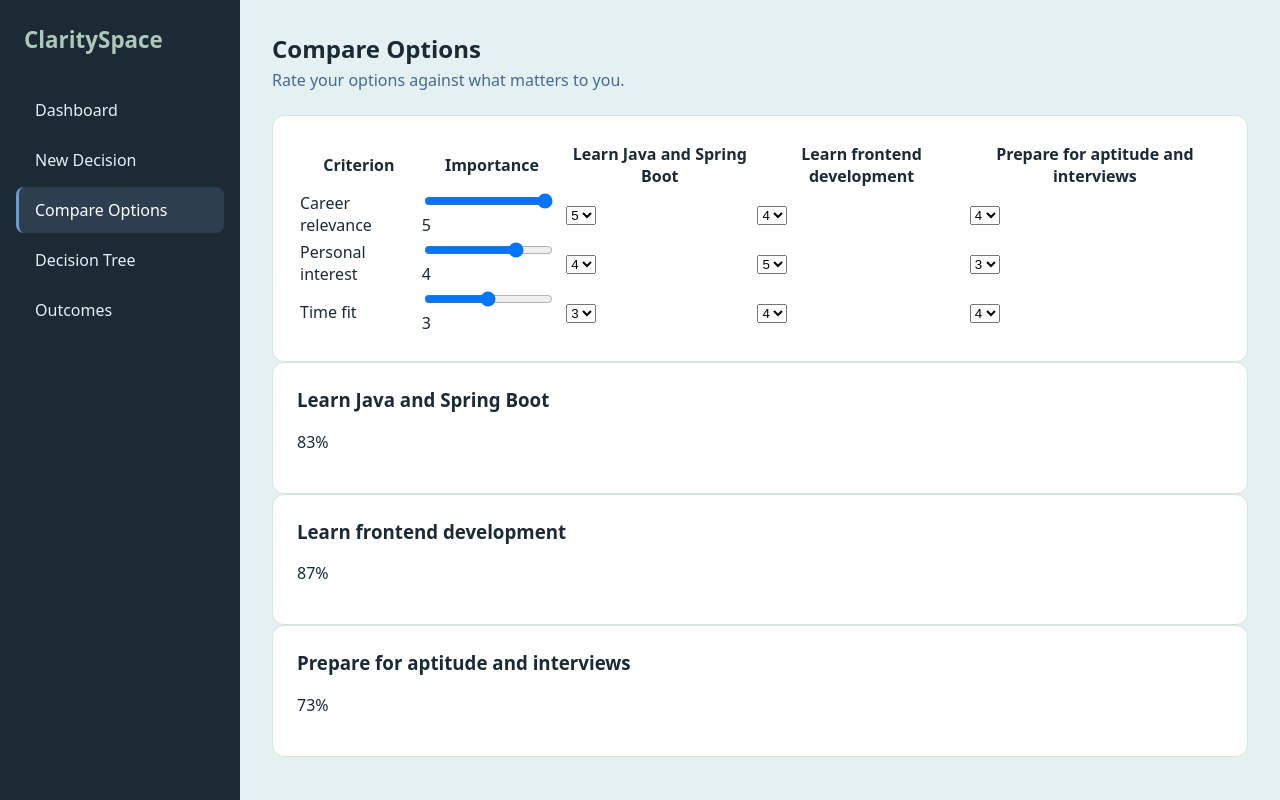
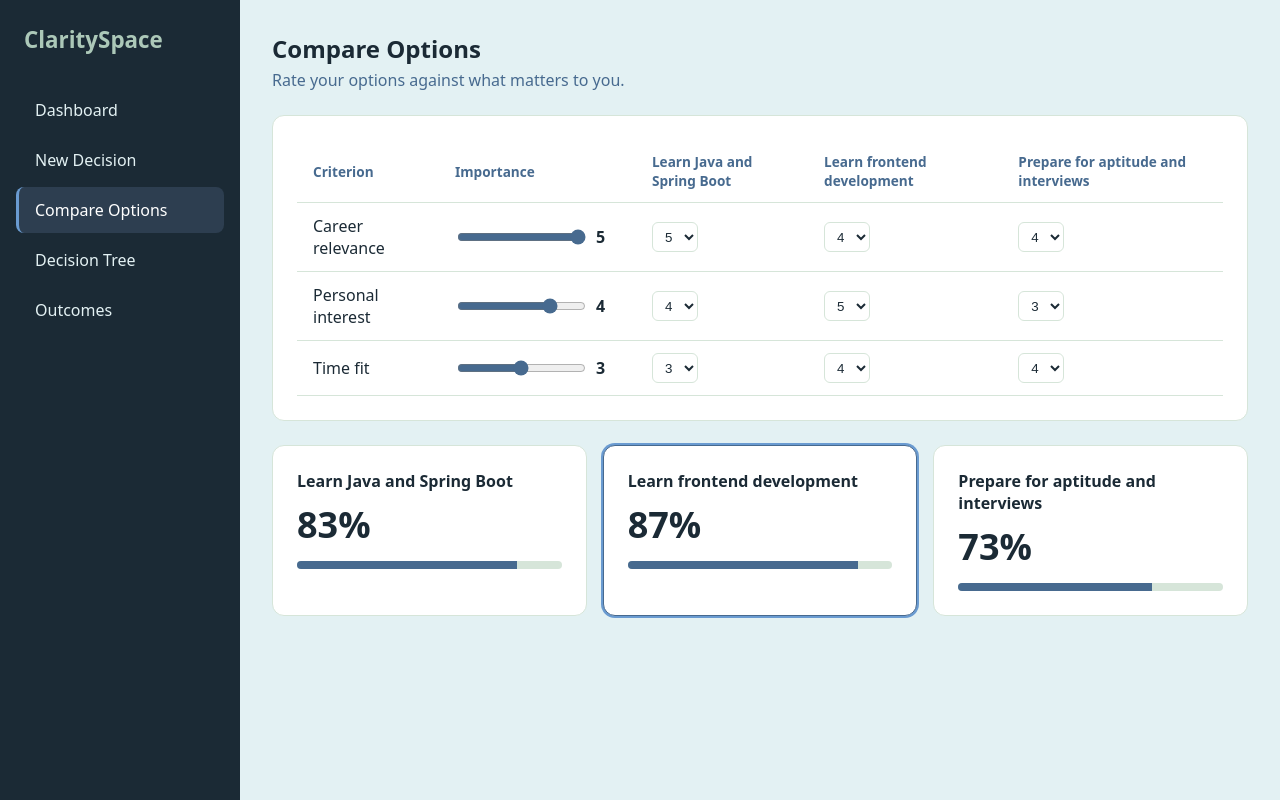
Before and after one commit to sonalstack330/ClaritySpace, a React app in the folder frontend/: page / in a window 1280 px wide. Both pictures are taken after a click on the item "Compare Options". Built offline with nearby package versions, Linux system fonts and the light colour scheme; the HTML template or start-up script is replaced by a standard one.

Commit message:
Add styles for the scoring matrix and result cards

```diff
--- a/frontend/src/App.css
+++ b/frontend/src/App.css
@@ -69,3 +69,84 @@
 .card h3 {
   margin-top: 0;
 }
+/* Scoring matrix */
+.matrix-wrapper {
+  overflow-x: auto;
+}
+
+.matrix {
+  width: 100%;
+  border-collapse: collapse;
+}
+
+.matrix th,
+.matrix td {
+  padding: 0.75rem 1rem;
+  text-align: left;
+  border-bottom: 1px solid var(--color-border);
+}
+
+.matrix th {
+  color: var(--color-text-muted);
+  font-size: 0.85rem;
+}
+
+.weight-control {
+  display: flex;
+  align-items: center;
+  gap: 0.5rem;
+}
+
+.weight-control input[type='range'] {
+  accent-color: var(--color-primary);
+}
+
+.weight-value {
+  min-width: 1.5rem;
+  font-weight: 600;
+}
+
+.matrix select {
+  padding: 0.35rem 0.5rem;
+  border: 1px solid var(--color-border);
+  border-radius: 6px;
+  background-color: var(--color-surface);
+  color: var(--color-text);
+}
+
+/* Result cards */
+.results {
+  display: grid;
+  grid-template-columns: repeat(auto-fit, minmax(220px, 1fr));
+  gap: 1rem;
+  margin-top: 1.5rem;
+}
+
+.score-card h3 {
+  font-size: 1rem;
+  margin-bottom: 0.5rem;
+}
+
+.score-card.best {
+  border-color: var(--color-primary);
+  box-shadow: 0 0 0 2px var(--color-accent);
+}
+
+.score-percent {
+  font-size: 2.25rem;
+  font-weight: 700;
+  margin: 0 0 0.75rem 0;
+}
+
+.score-bar {
+  height: 8px;
+  background-color: var(--color-border);
+  border-radius: 4px;
+  overflow: hidden;
+}
+
+.score-bar-fill {
+  height: 100%;
+  background-color: var(--color-primary);
+  transition: width 0.3s ease;
+}
```
